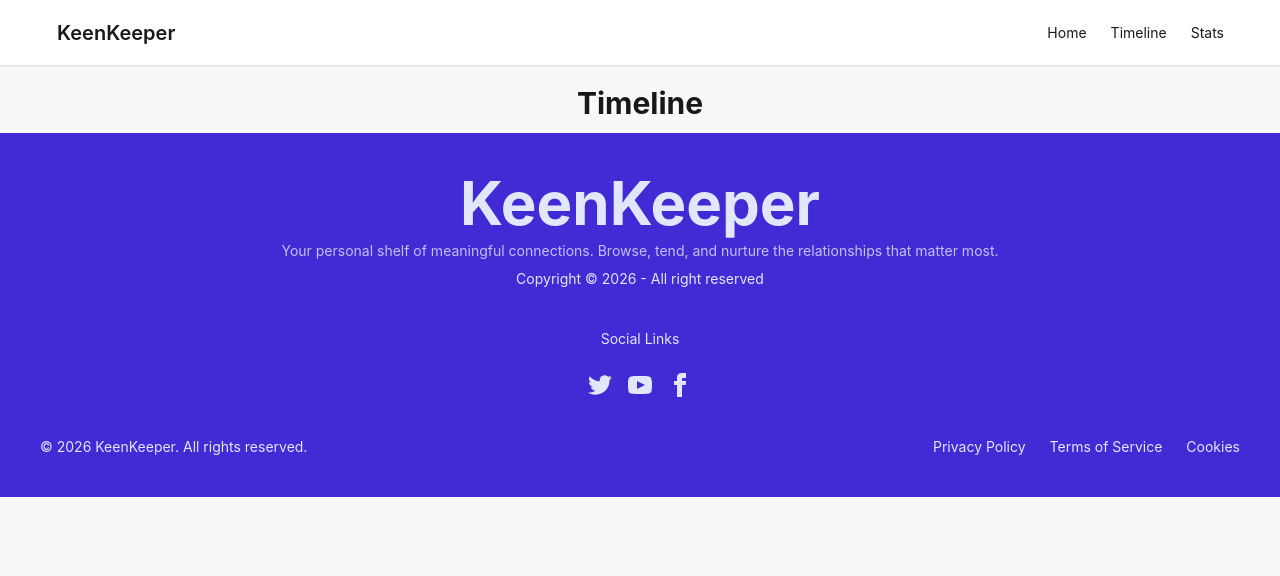
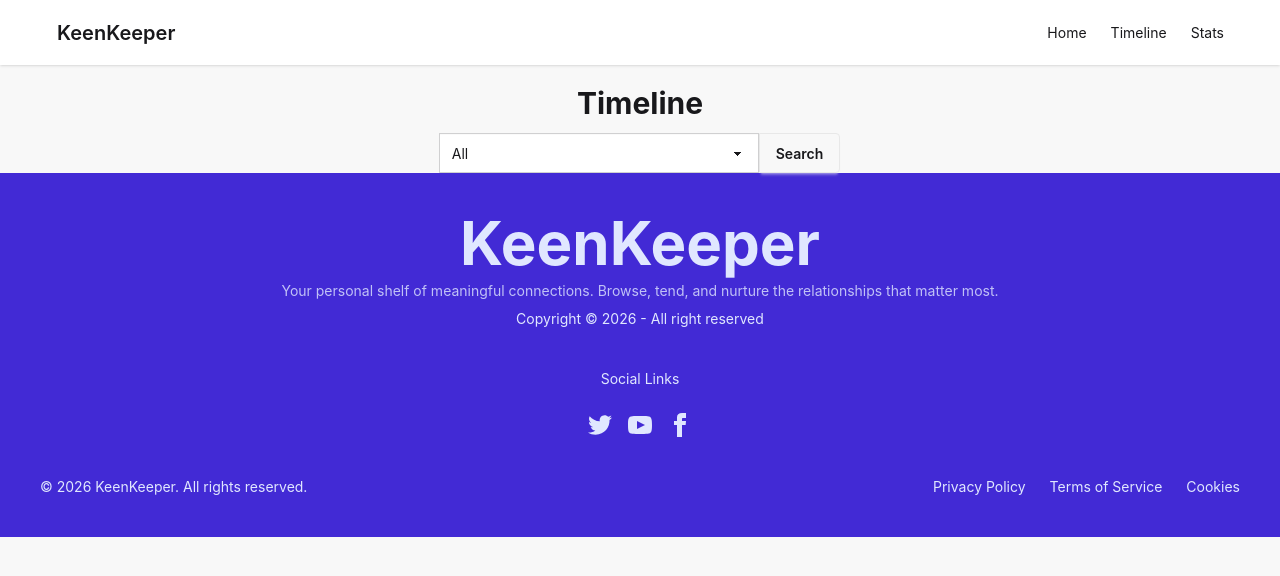
Before and after one commit to Ahnaf-Afif/assignment-07, a Next.js app: page /Timeline in a window 1280 px wide. Shown: the top 576 px of the page. Built offline with nearby package versions, Linux system fonts and the light colour scheme.

Commit message:
timeline filtering added

```diff
--- a/src/components/TimelineBox.jsx
+++ b/src/components/TimelineBox.jsx
@@ -4,23 +4,42 @@ import { Phone } from "lucide-react";
 import { MessageSquare } from "lucide-react";
 import { Video } from "lucide-react";
 
-import { useContext } from "react";
+import { useContext, useState } from "react";
 import { Message_data } from "@/context/context";
 
 export default function TimelineBox() {
   const { message } = useContext(Message_data);
+  const [filter, setFilter] = useState("default");
 
   const today = new Date();
 
   return (
     <div>
       <h1 className="mt-5 text-3xl font-bold text-center mb-3">Timeline</h1>
-      {message.map((item, index) => (
+      <div className="join flex justify-center">
+        <div></div>
+        <select
+          className="select join-item"
+          onChange={(e) => setFilter(e.target.value)}
+        >
+          <option value="default">All</option>
+          <option value="Text">Text</option>
+          <option value="Call">Call</option>
+          <option value="Video">Video</option>
+        </select>
+
+        <div className="indicator">
+          <button className="btn join-item">Search</button>
+        </div>
+      </div>
+
+      {[...message].reverse().map((item, index) =>
+        filter === "default" || filter === item.type ? (
           <div
             key={index}
             className="card w-full max-w-11/12 mx-auto my-6 bg-base-100 card-xs shadow-sm"
           >
-          <div className="card-body ">
+            <div className="card-body">
               <h2 className="flex flex-row gap-2 items-center">
                 {item.type === "Call" ? (
                   <Phone />
@@ -29,16 +48,18 @@ export default function TimelineBox() {
                 ) : item.type === "Video" ? (
                   <Video />
                 ) : null}
-              <span className="text-xl font-bold opacity-85">{item.type} </span>
+                <span className="text-xl font-bold opacity-85">
+                  {item.type}
+                </span>
                 <span className="text-sm opacity-80">with {item.name}</span>
               </h2>
               <div className="ml-9">
-              {today.getDate()}/ {today.getMonth() + 1}/ {today.getFullYear()}
+                {today.getDate()}/{today.getMonth() + 1}/{today.getFullYear()}
               </div>
             </div>
-          <div></div>
           </div>
-      ))}
+        ) : null,
+      )}
     </div>
   );
 }
```
Lines whose indentation alone changed are shown as unchanged.
